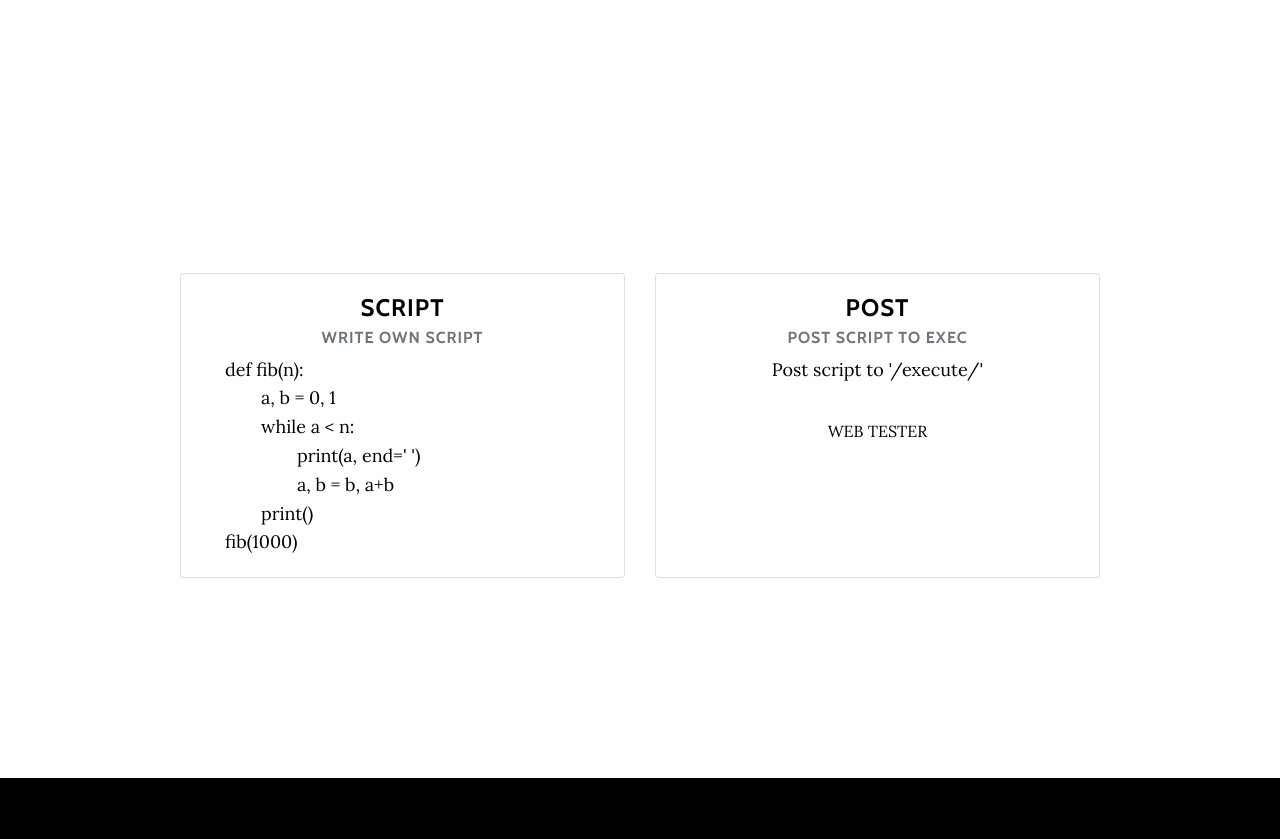
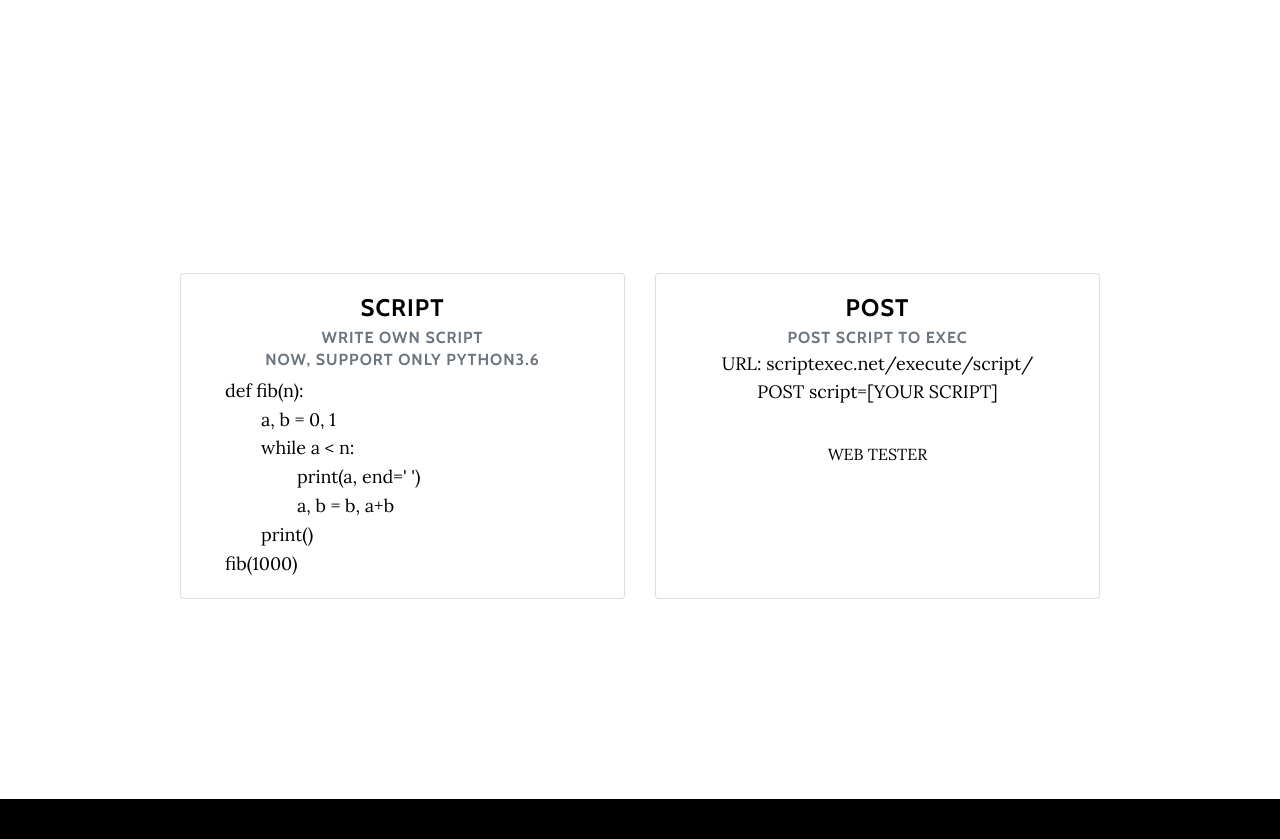
Before and after one commit to kekeho/exec, a Django app: page / in a window 1280 px wide. Shown: the part 1338-2177 px from the top of the page. Run offline with Django 3.2, Linux system fonts and the light colour scheme; some libraries are stand-ins or nearby versions.

Commit message:
add: update index page

```diff
--- a/homepage/templates/index.html
+++ b/homepage/templates/index.html
@@ -65,6 +65,9 @@
                         <div class="card-body">
                             <h4 class="card-title">Script</h4>
                             <h6 class="text-muted card-subtitle mb-2">Write own script</h6>
+                            <h6 class="text-muted card-subtitle mb-2">
+                                Now, support only python3.6
+                            </h6>
                             <p class="card-text left">
                                 def fib(n):<br/>
                                 　　a, b = 0, 1<br/>
@@ -82,7 +85,11 @@
                         <div class="card-body">
                             <h4 class="card-title">POST</h4>
                             <h6 class="text-muted card-subtitle mb-2">POST script to EXEC</h6>
-                            <p class="card-text">Post script to '/execute/'</p>
+                            <h6 class="text-muted card-subtitle mb-2"></h6>
+                            <p class="card-text">
+                                URL: scriptexec.net/execute/script/ <br/>
+                                POST script=[YOUR SCRIPT]
+                            </p>
                             <a class="card-link" href="/execute/front/">WEB TESTER</a>
                         </div>
                     </div>
```
